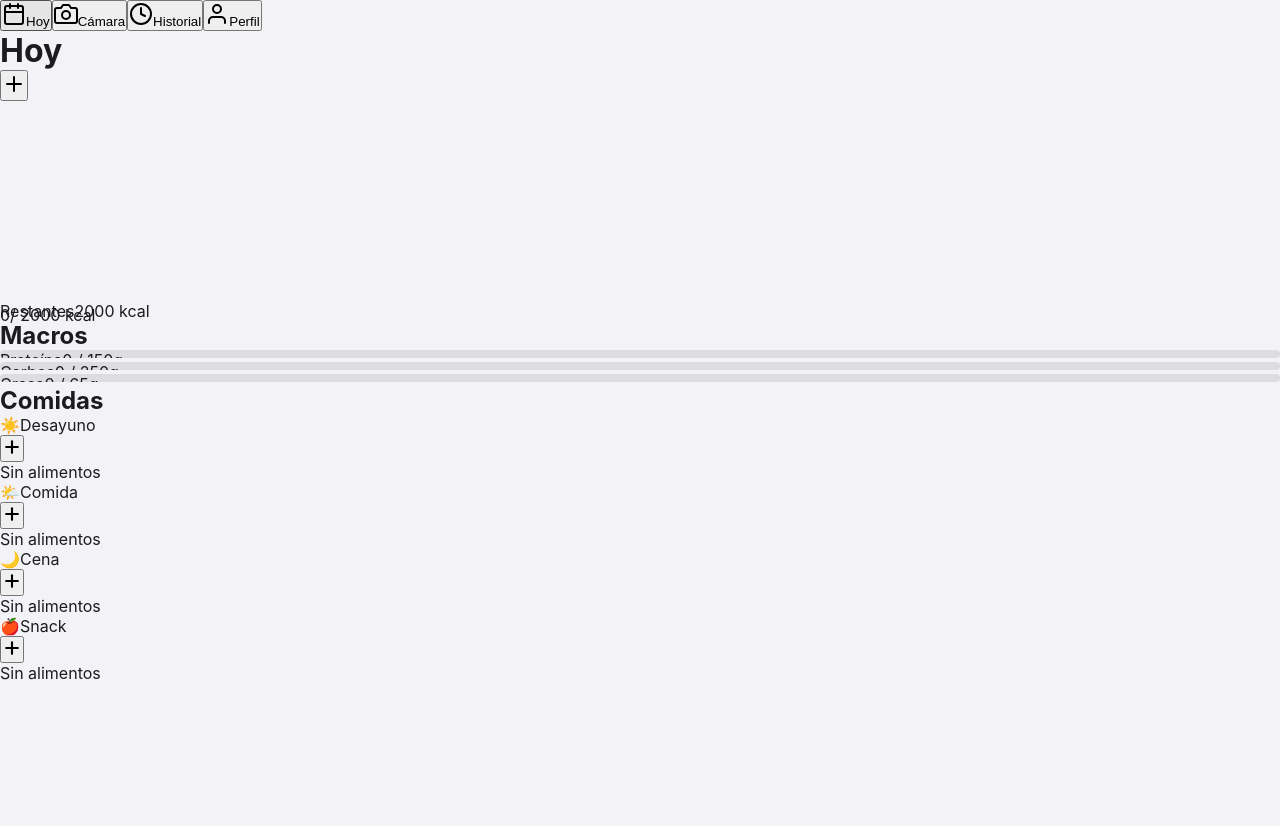
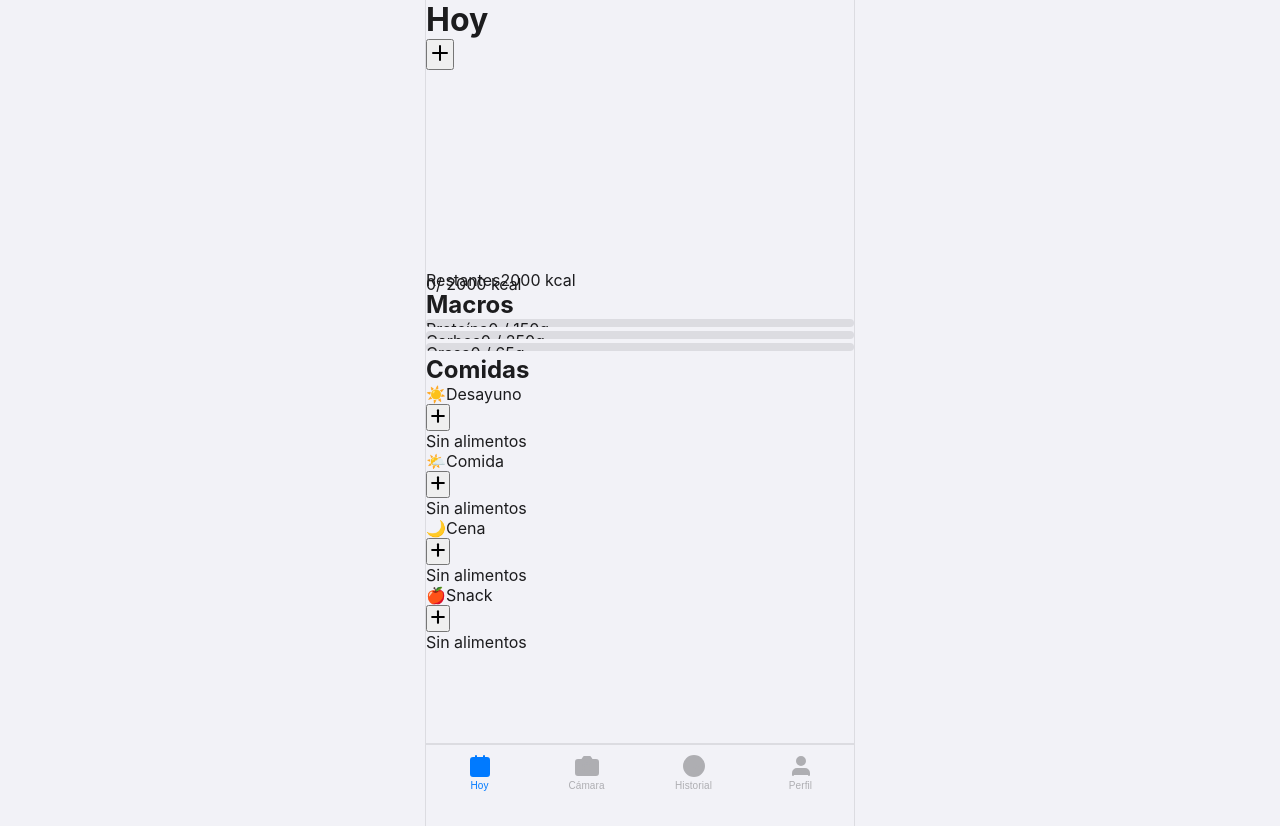
Before and after one commit to JMendoza2727/FiTWM, a React (Vite) app: page / in a window 1280 px wide. Before the commit the page ends 800 px from the top, so only its background shows below. Built offline with nearby package versions, Linux system fonts and the light colour scheme.

Commit message:
checkpoint: agent step 2

```diff
--- a/src/ui/components/Screen.tsx
+++ b/src/ui/components/Screen.tsx
@@ -12,57 +12,51 @@ import { PerfilScreen } from './PerfilScreen';
 export function Screen() {
   const { currentScreen, setCurrentScreen } = useAppContext();
 
-  return (
-    <div className="app-container">
-      <nav className="app-nav">
-        <button
-          className={`nav-btn ${currentScreen === 'hoy' ? 'nav-btn-active' : ''}`}
-          onClick={() => setCurrentScreen('hoy')}
-          aria-label="Hoy"
-        >
+  const tabs = [
+    { id: 'hoy' as const, label: 'Hoy', icon: (
       <svg width="24" height="24" viewBox="0 0 24 24" fill="none" stroke="currentColor" strokeWidth="2" strokeLinecap="round" strokeLinejoin="round">
         <rect x="3" y="4" width="18" height="18" rx="2" ry="2" /><line x1="16" y1="2" x2="16" y2="6" /><line x1="8" y1="2" x2="8" y2="6" /><line x1="3" y1="10" x2="21" y2="10" />
       </svg>
-          <span>Hoy</span>
-        </button>
-        <button
-          className={`nav-btn ${currentScreen === 'camara' ? 'nav-btn-active' : ''}`}
-          onClick={() => setCurrentScreen('camara')}
-          aria-label="Cámara"
-        >
+    )},
+    { id: 'camara' as const, label: 'Cámara', icon: (
       <svg width="24" height="24" viewBox="0 0 24 24" fill="none" stroke="currentColor" strokeWidth="2" strokeLinecap="round" strokeLinejoin="round">
         <path d="M23 19a2 2 0 0 1-2 2H3a2 2 0 0 1-2-2V8a2 2 0 0 1 2-2h4l2-3h6l2 3h4a2 2 0 0 1 2 2z" /><circle cx="12" cy="13" r="4" />
       </svg>
-          <span>Cámara</span>
-        </button>
-        <button
-          className={`nav-btn ${currentScreen === 'historial' ? 'nav-btn-active' : ''}`}
-          onClick={() => setCurrentScreen('historial')}
-          aria-label="Historial"
-        >
+    )},
+    { id: 'historial' as const, label: 'Historial', icon: (
       <svg width="24" height="24" viewBox="0 0 24 24" fill="none" stroke="currentColor" strokeWidth="2" strokeLinecap="round" strokeLinejoin="round">
         <circle cx="12" cy="12" r="10" /><polyline points="12 6 12 12 16 14" />
       </svg>
-          <span>Historial</span>
-        </button>
-        <button
-          className={`nav-btn ${currentScreen === 'perfil' ? 'nav-btn-active' : ''}`}
-          onClick={() => setCurrentScreen('perfil')}
-          aria-label="Perfil"
-        >
+    )},
+    { id: 'perfil' as const, label: 'Perfil', icon: (
       <svg width="24" height="24" viewBox="0 0 24 24" fill="none" stroke="currentColor" strokeWidth="2" strokeLinecap="round" strokeLinejoin="round">
         <path d="M20 21v-2a4 4 0 0 0-4-4H8a4 4 0 0 0-4 4v2" /><circle cx="12" cy="7" r="4" />
       </svg>
-          <span>Perfil</span>
-        </button>
-      </nav>
-      <main className="app-main">
+    )},
+  ];
+
+  return (
+    <div className="app-shell">
+      <main className="app-content">
         {currentScreen === 'hoy' && <HoyScreen />}
         {currentScreen === 'camara' && <CamaraScreen />}
         {currentScreen === 'resultado' && <ResultadoScreen />}
         {currentScreen === 'historial' && <HistorialScreen />}
         {currentScreen === 'perfil' && <PerfilScreen />}
       </main>
+      <nav className="tab-bar">
+        {tabs.map((tab) => (
+          <button
+            key={tab.id}
+            className={`tab-item ${currentScreen === tab.id ? 'active' : ''}`}
+            onClick={() => setCurrentScreen(tab.id)}
+            aria-label={tab.label}
+          >
+            <span className="tab-icon">{tab.icon}</span>
+            <span className="tab-label">{tab.label}</span>
+          </button>
+        ))}
+      </nav>
     </div>
   );
 }
```
Lines whose indentation alone changed are shown as unchanged.
